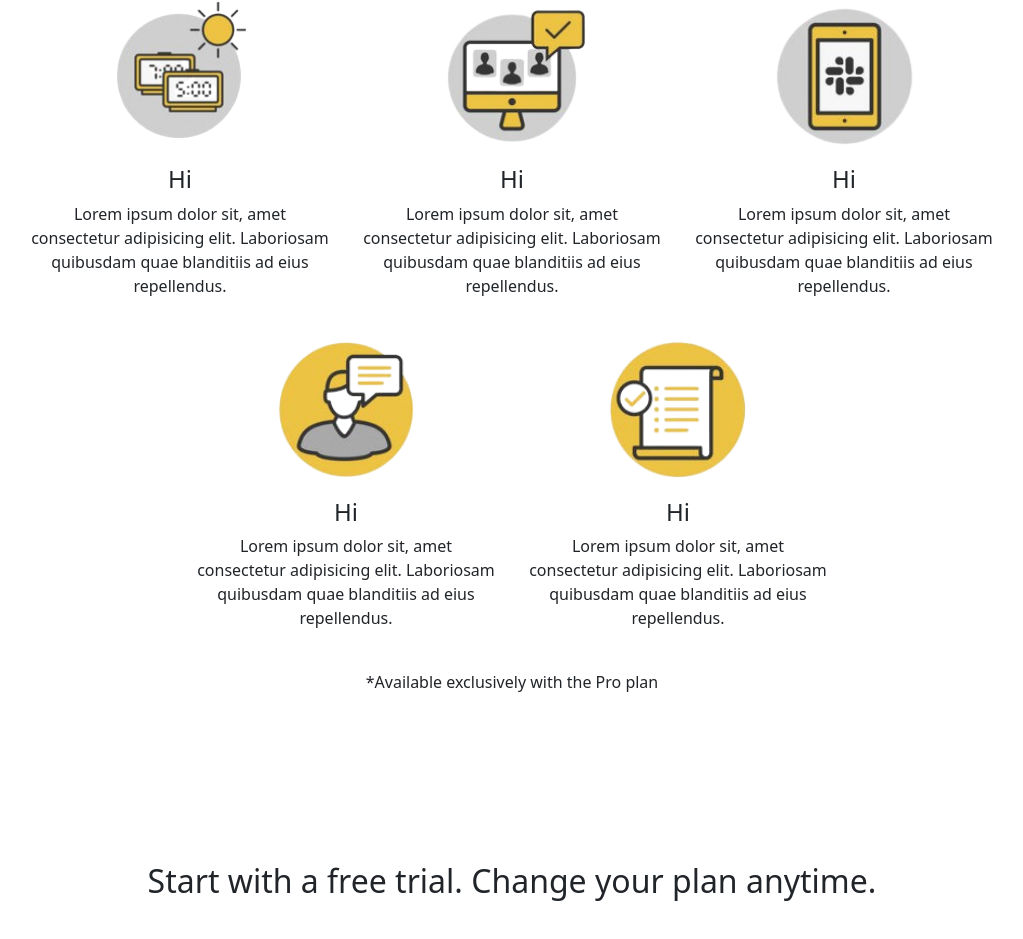
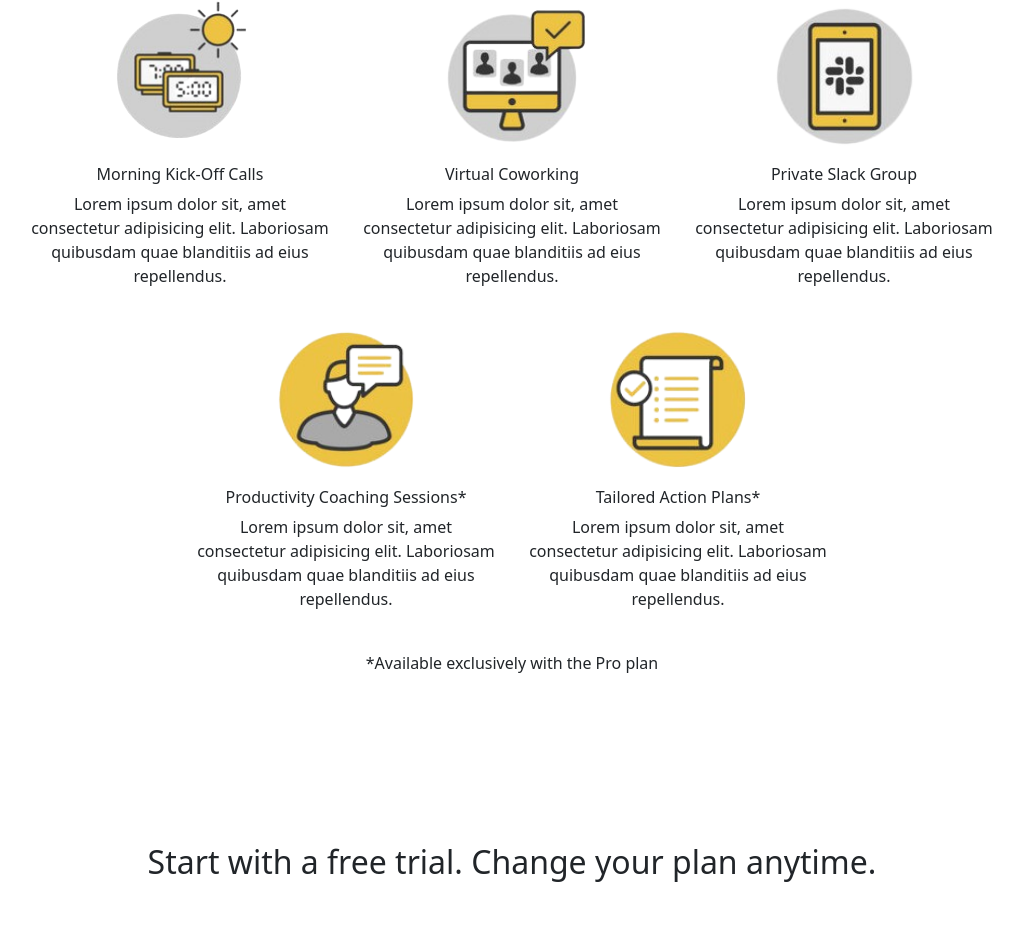
Before and after one commit to Ajith369369/motivated-mornings-frontend, a React (Vite) app: page / in a window 1280 px wide. Shown: the part 1888-2827 px from the top of the page, without its empty margins (128-1151 px from the left). Built offline with nearby package versions, Linux system fonts and the light colour scheme.

Commit message:
Add titles.

```diff
--- a/src/components/Features.jsx
+++ b/src/components/Features.jsx
@@ -16,7 +16,7 @@ function Features() {
             <div className="d-flex flex-wrap justify-content-center align-items-center mb-4">
               <div className="flex-items d-flex flex-column justify-content-center align-items-center m-3">
                 <img className="flex-img" src="/src/assets/morning.png" alt="" />
-                <h4 className="my-2">Hi</h4>
+                <h6 className="my-2">Morning Kick-Off Calls</h6>
                 <p className="m-0 text-center">
                   Lorem ipsum dolor sit, amet consectetur adipisicing elit.
                   Laboriosam quibusdam quae blanditiis ad eius repellendus.
@@ -24,7 +24,7 @@ function Features() {
               </div>
               <div className="flex-items d-flex flex-column justify-content-center align-items-center m-3">
                 <img className="flex-img" src="/src/assets/virtual.png" alt="" />
-                <h4 className="my-2">Hi</h4>
+                <h6 className="my-2">Virtual Coworking</h6>
                 <p className="m-0 text-center">
                   Lorem ipsum dolor sit, amet consectetur adipisicing elit.
                   Laboriosam quibusdam quae blanditiis ad eius repellendus.
@@ -32,7 +32,7 @@ function Features() {
               </div>
               <div className="flex-items d-flex flex-column justify-content-center align-items-center m-3">
                 <img className="flex-img" src="/src/assets/private.png" alt="" />
-                <h4 className="my-2">Hi</h4>
+                <h6 className="my-2">Private Slack Group</h6>
                 <p className="m-0 text-center">
                   Lorem ipsum dolor sit, amet consectetur adipisicing elit.
                   Laboriosam quibusdam quae blanditiis ad eius repellendus.
@@ -44,7 +44,7 @@ function Features() {
                   src="/src/assets/productivity.png"
                   alt=""
                 />
-                <h4 className="my-2">Hi</h4>
+                <h6 className="my-2">Productivity Coaching Sessions*</h6>
                 <p className="m-0 text-center">
                   Lorem ipsum dolor sit, amet consectetur adipisicing elit.
                   Laboriosam quibusdam quae blanditiis ad eius repellendus.
@@ -52,7 +52,7 @@ function Features() {
               </div>
               <div className="flex-items d-flex flex-column justify-content-center align-items-center m-3">
                 <img className="flex-img" src="/src/assets/tailored.png" alt="" />
-                <h4 className="my-2">Hi</h4>
+                <h6 className="my-2">Tailored Action Plans*</h6>
                 <p className="m-0 text-center">
                   Lorem ipsum dolor sit, amet consectetur adipisicing elit.
                   Laboriosam quibusdam quae blanditiis ad eius repellendus.
```
